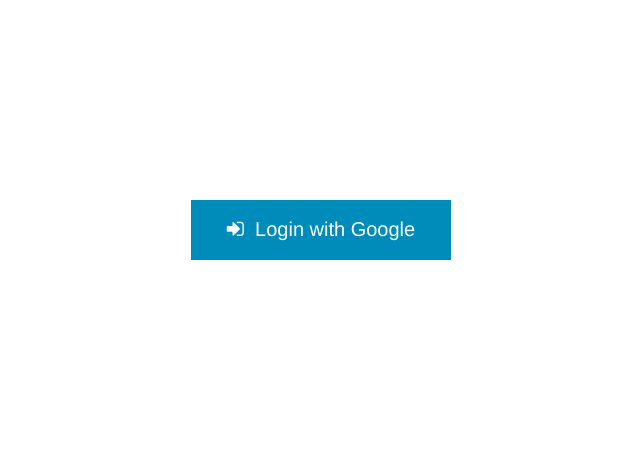
After one commit to citruspi/Alexandria, a Flask app: page / in a window 1280 px wide. The commit adds this page. Shown: the part 160-619 px from the top of the page, without its empty margins (319-959 px from the left). Run offline with Flask 2, Linux system fonts and the light colour scheme; parts of the project's set-up code (start-up, migrations or seed data) failed here and were passed over; some libraries are stand-ins or nearby versions.

Commit message:
Added logins via OpenID (with Google as a provider)

```diff
--- a/app.py
+++ b/app.py
@@ -1,15 +1,26 @@
-from flask import Flask, render_template, request, jsonify, send_from_directory, redirect, url_for
+from flask import Flask, render_template, request, jsonify, g, send_from_directory, redirect, url_for, session, flash
 import os
 import shutil
 import requests
 from pymongo import MongoClient
 from functools import wraps
+from flask.ext.openid import OpenID
 
 app = Flask(__name__)
 app.config.from_object('config.Debug')
 
+oid = OpenID(app)
+
 client = MongoClient(app.config['MONGOHOST'], app.config['MONGOPORT'])
 db = client[app.config['MONGODB']]
+
+@app.before_request
+def before_request():
+
+    g.user = None
+
+    if 'openid' in session:
+        g.user = db.Users.find_one({'openid': session['openid']})
 
 def not_even_one(f):
     @wraps(f)
@@ -19,13 +30,71 @@ def not_even_one(f):
         return f(*args, **kwargs)
     return decorated_function
 
+def authenticated(f):
+    @wraps(f)
+    def decorated_function(*args, **kwargs):
+        if g.user is None:
+            return redirect(url_for('login'))
+        else:
+            if db.Users.find_one() is not None:
+                if db.Users.find_one({'email': g.user['email']}) is None:
+                    return redirect(url_for('logout'))
+        return f(*args, **kwargs)
+    return decorated_function
+
+
+@app.route('/', methods=['GET'])
+def index():
+
+    if g.user is not None:
+        return redirect(url_for('library'))
+    else:
+        return render_template('login.html')
+
+
+@app.route('/login')
+@oid.loginhandler
+def login():
+
+    if g.user is not None:
+
+        return redirect(url_for('library'))
+
+    return oid.try_login('https://www.google.com/accounts/o8/id',
+                             ask_for=['email', 'fullname'])
+
+@app.route('/logout')
+def logout():
+
+    session.pop('openid', None)
+    return redirect(url_for('index'))
+
+@oid.after_login
+def create_or_login(resp):
+
+    session['openid'] = resp.identity_url
+    user = db.Users.find_one({'openid':resp.identity_url})
+    if user is not None:
+        flash(u'Successfully signed in')
+        g.user = user
+    else:
+        db.Users.insert({
+            'name': resp.fullname or resp.nickname,
+            'email': resp.email,
+            'openid': session['openid']
+        })
+
+    return redirect(oid.get_next_url())
+
 @app.route('/library')
+@authenticated
 @not_even_one
 def library():
 
     return render_template('library.html', books=db.Books.find())
 
 @app.route('/download/<id>/<format>')
+@authenticated
 def download(id, format):
 
     book = db.Books.find({'id':id})[0]
@@ -36,6 +105,7 @@ def download(id, format):
     return response
 
 @app.route('/genre/<genre>')
+@authenticated
 @not_even_one
 def bygenre(genre):
 
@@ -44,6 +114,7 @@ def bygenre(genre):
     return render_template('library.html', books=books)
 
 @app.route('/author/<author>')
+@authenticated
 @not_even_one
 def byauthor(author):
 
@@ -52,6 +123,7 @@ def byauthor(author):
     return render_template('library.html', books=books)
 
 @app.route('/edit/<id>', methods=['GET', 'POST'])
+@authenticated
 def edit(id):
 
     book = db.Books.find({"id": id})[0]
@@ -74,6 +146,7 @@ def edit(id):
         return ''
 
 @app.route('/book/<id>')
+@authenticated
 def book(id):
 
     books = db.Books.find({"id": id})
@@ -81,6 +154,7 @@ def book(id):
     return render_template('book.html', book=books[0])
 
 @app.route('/upload', methods=['GET', 'POST'])
+@authenticated
 def upload():
 
     if request.method == 'GET':
@@ -104,6 +178,7 @@ def upload():
             return jsonify(filename=filename)
 
 @app.route('/confirm/<filename>/<id>', methods=['POST'])
+@authenticated
 def confirm(filename, id):
 
     r = requests.get('https://www.googleapis.com/books/v1/volumes/'+id).json()
--- a/templates/base.html
+++ b/templates/base.html
@@ -13,6 +13,7 @@
 
     <body>
 
+        {% if g.user %}
         <nav class="top-bar" data-topbar>
             <ul class="title-area">
                 <li class="name">
@@ -30,11 +31,12 @@
                     <li class="divider"></li>
                     <li><a href="/settings"> <i class="fa fa-cogs"></i> &nbsp;Settings</a></li>
                     <li class="divider"></li>
-                    <li><a href="/signout"> <i class="fa fa-power-off"></i> &nbsp;Sign Out</a></li>
+                    <li><a href="/logout"> <i class="fa fa-power-off"></i> &nbsp;Sign Out {{ g.user['name'].split(' ')[0] }}</a></li>
                     <li class="divider"></li>
                 </ul>
             </section>
         </nav>
+        {% endif %}
 
         {% block content %}{% endblock %}
 
--- /dev/null
+++ b/templates/login.html
@@ -0,0 +1,21 @@
+{% extends "base.html" %}
+
+{% block content %}
+
+<div style="height:100%">
+<div id="login">
+    <center><a href="/login" class="button large"><i class="fa fa-sign-in"></i> &nbsp;Login with Google</a></center>
+</div>
+</div>
+
+{% include "scripts.html" %}
+
+<script src="/static/js/flexverticalcenter.js"></script>
+
+<script type="text/javascript">
+
+    window.flexVerticalCenter(document.getElementById('login'));
+
+</script>
+
+{% endblock %}
```
